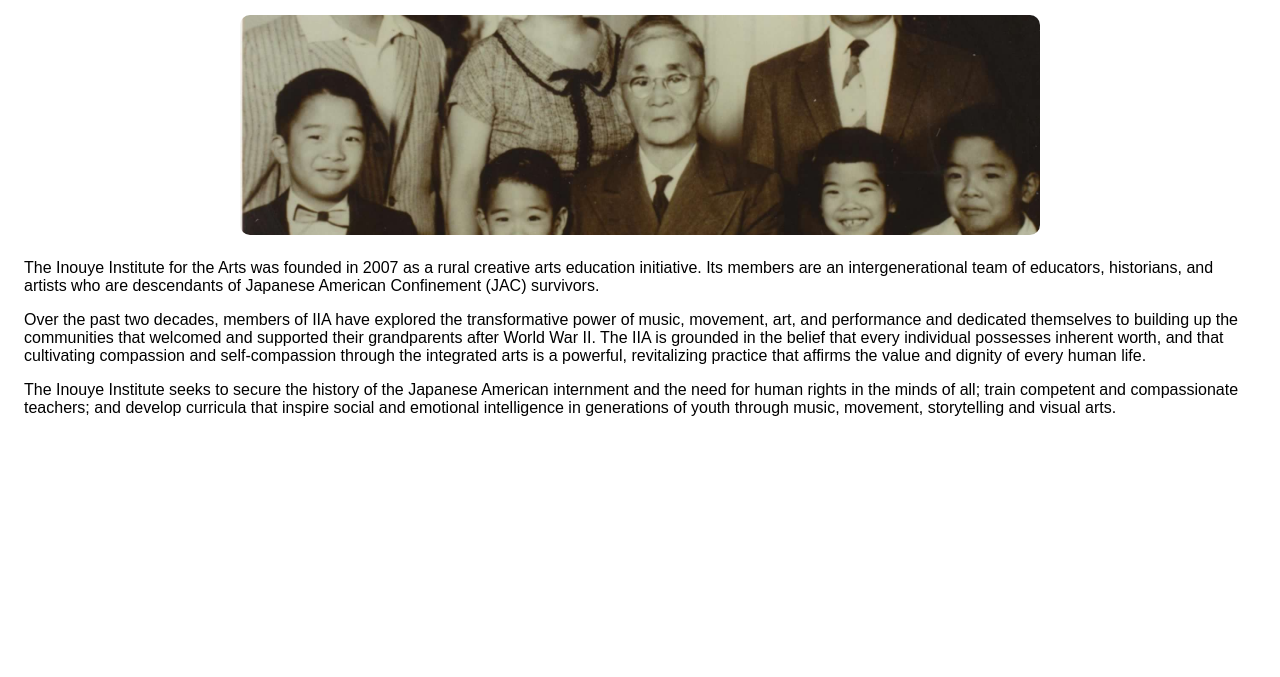
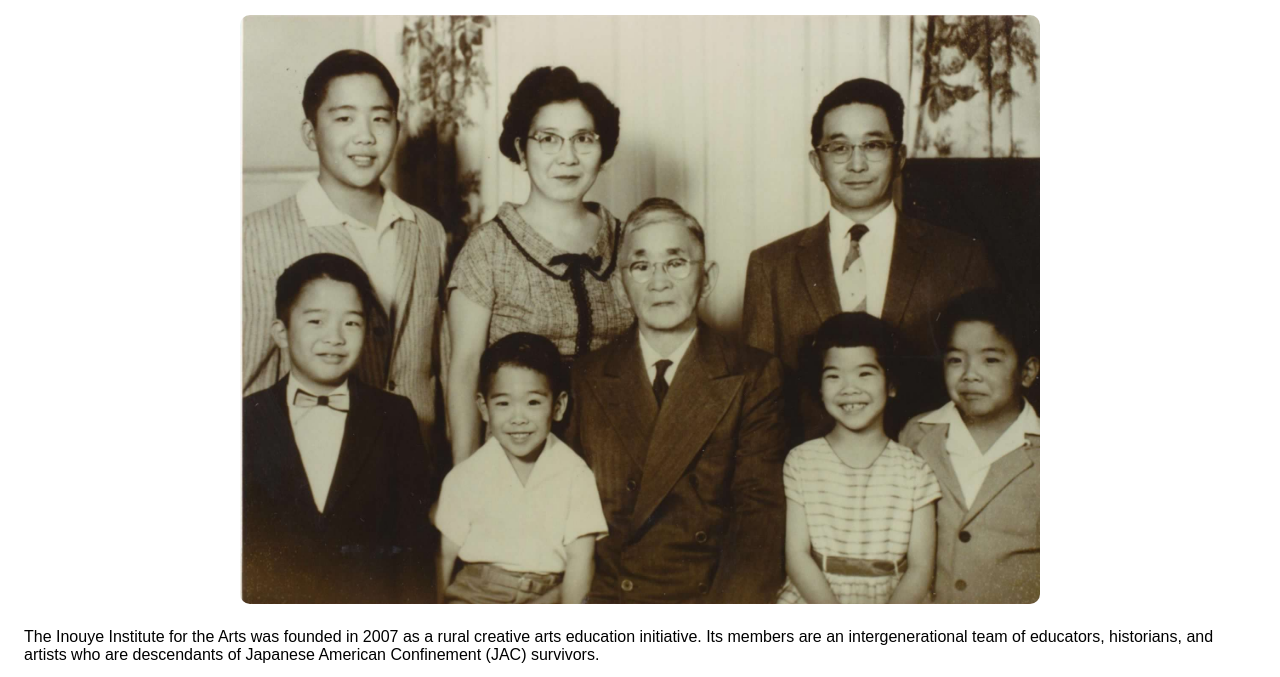
Before and after one commit to inouyeinstitute/index.html, a plain HTML site: page whoWeAre.html in a window 1280 px wide. Shown: the part 77-754 px from the top of the page. Drawn offline with Linux system fonts and the light colour scheme; a web font is replaced by a local one.

Commit message:
photo adjust

```diff
--- a/home.css
+++ b/home.css
@@ -306,8 +306,7 @@ main {
     display: block;
     width: 100%;
     max-width: 800px;
-    height: 220px;
-    object-fit: cover;
+    height: auto;
     border-radius: 10px;
     margin: 0 auto 1.5rem;
 }
```
